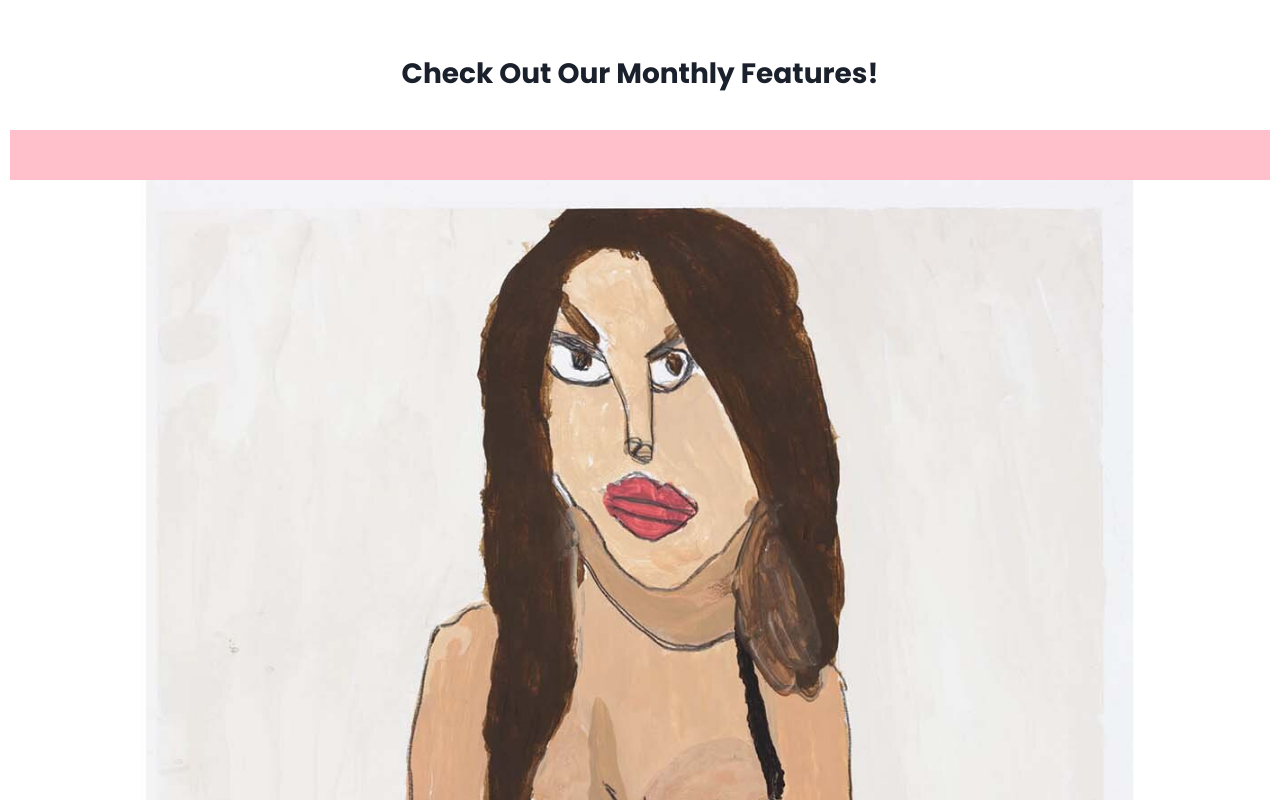
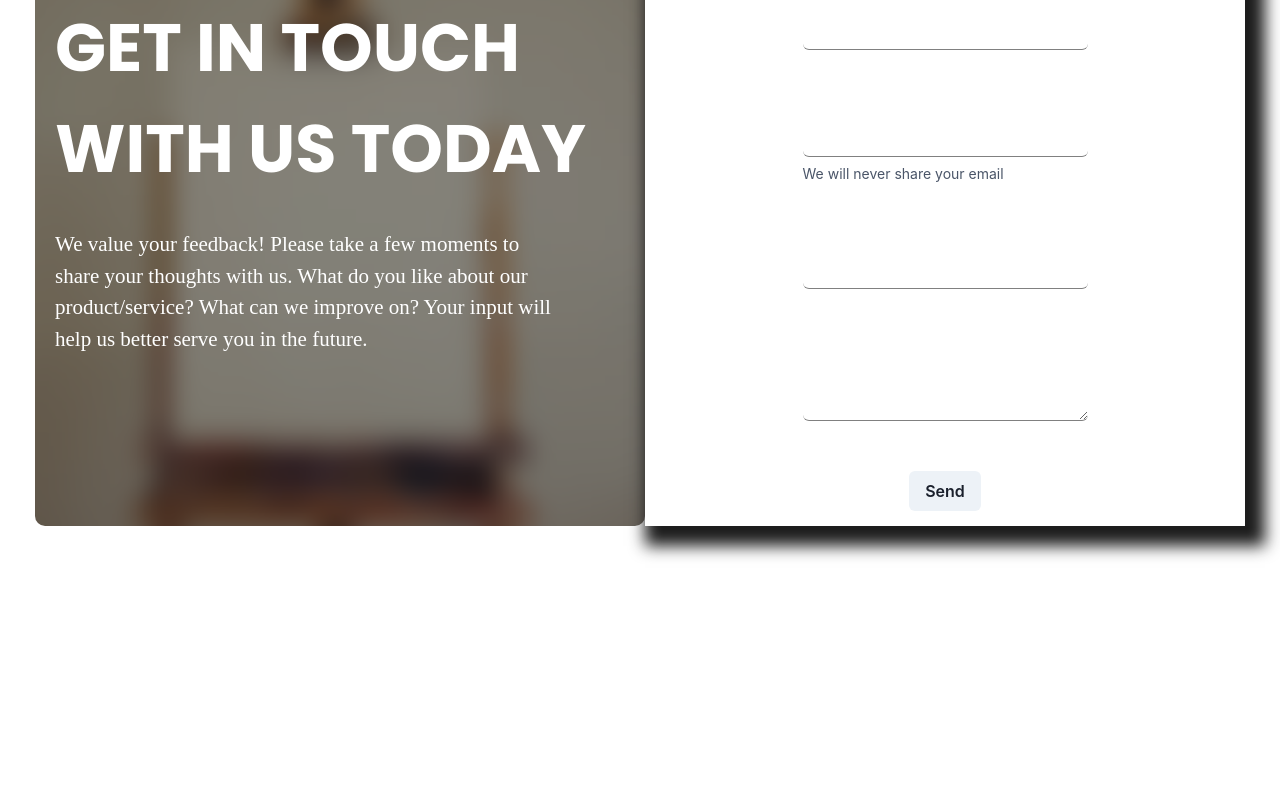
Before and after one commit to JackXN/hope-in-art, a Next.js app: page / in a window 1280 px wide. Shown: the part 4340-5140 px from the top of the page. After the commit the page ends 5101 px from the top, so only its background shows below. Built offline with nearby package versions, Linux system fonts and the light colour scheme; a web font is replaced by a local one.

Commit message:
swiper box

```diff
--- a/components/containers/ArtShowcase/Index.js
+++ b/components/containers/ArtShowcase/Index.js
@@ -18,8 +18,12 @@ SwiperCore.use([Navigation]);
 const Index = () => {
   return (
     <>
+    <Box
+    display={['flex', 'flex', 'flex','none']}
+    flexDirection='column'
 
 
+    >
         <Text as='h1'
         fontFamily='poppins'
         fontSize='28px'
@@ -31,13 +35,14 @@ const Index = () => {
         }}
 
         >Check Out Our Monthly Features!</Text>
+        <Text as='p' color='lightgray' textAlign='center'>(Swipe Left)</Text>
     <Swiper
 style={{
     paddingTop: ['50px'],
-    background: 'pink',
+    // background: 'pink',
     marginBottom: ['190px'],
     padding:[null,null,'190px','190px', '190px'],
-    display: ['flex']
+    display: ['flex','flex', 'none', 'none', 'none' ]
 }}
     ScreensPerView={2}
     spaceBetween={10}
@@ -64,6 +69,7 @@ style={{
         </Box>
         </SwiperSlide>
     </Swiper>
+    </Box>
     </>
   );
 };
```
